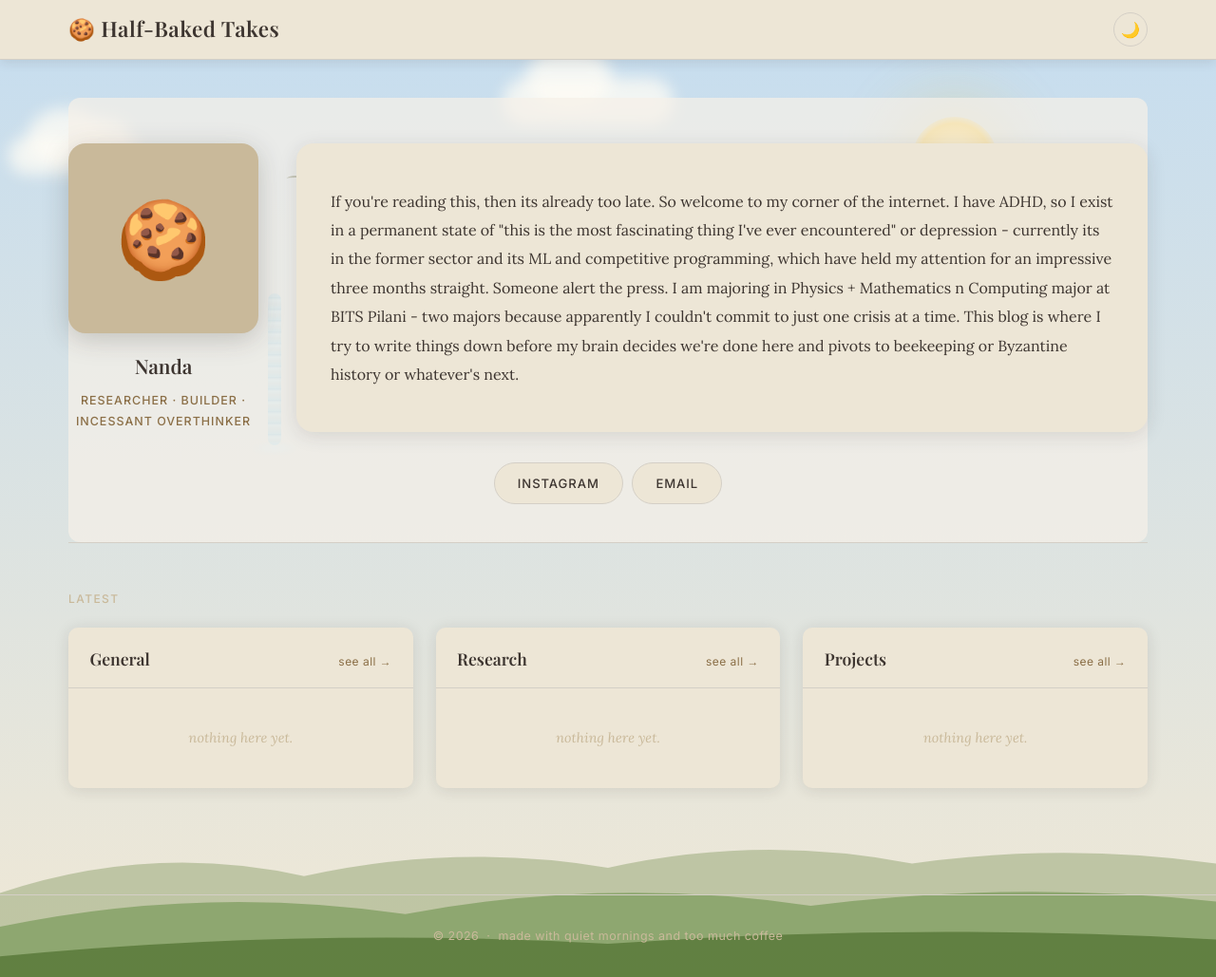
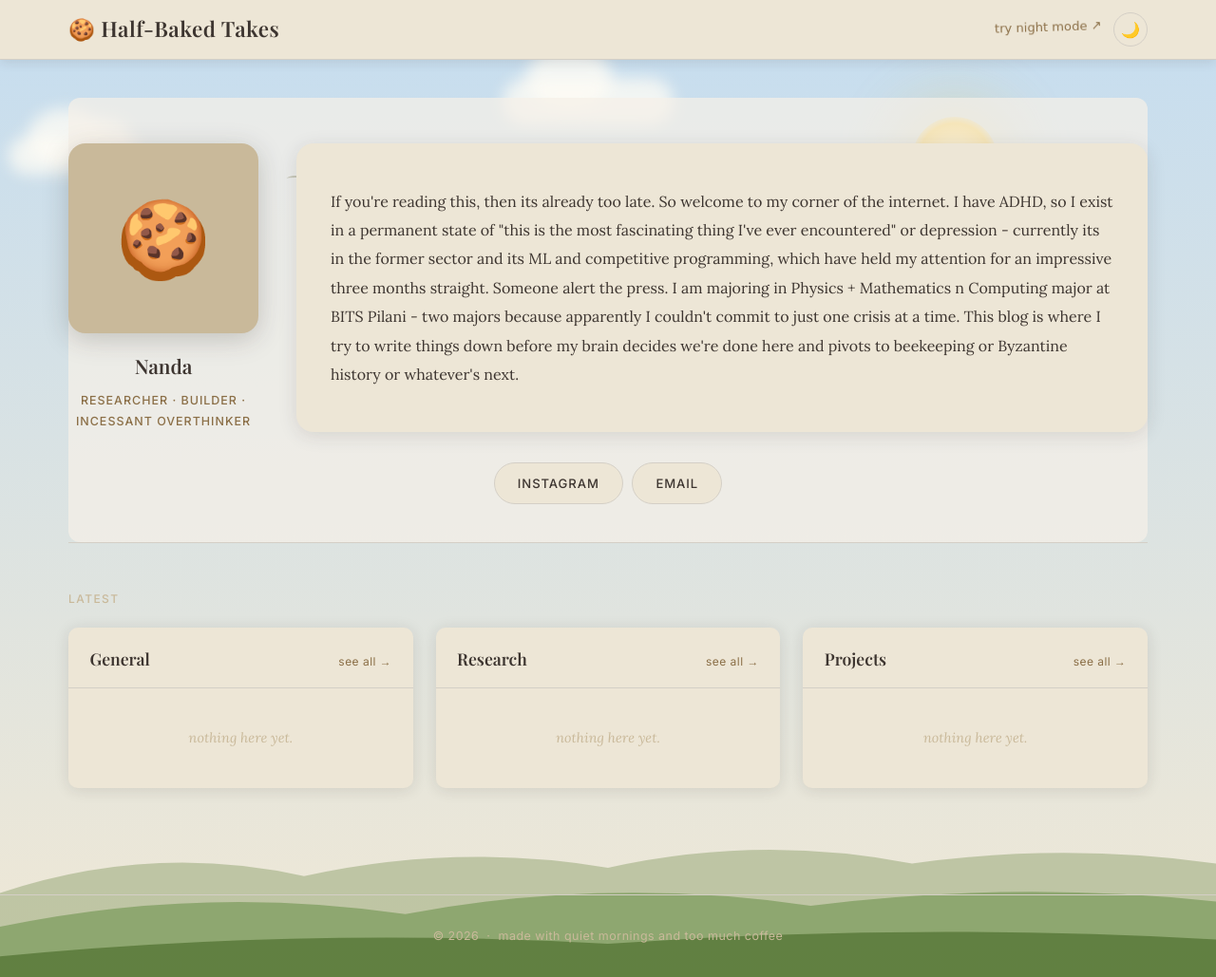
Before and after one commit to The-Stargazist/half-baked-takes, a Django app: page / in a window 1280 px wide. Shown: the whole page at 95% size. Run offline with Django 5.2, Linux system fonts and the light colour scheme; data comes from the database, SQL or seed files in the repository; data that the repository does not hold is empty; some web fonts are replaced.

Commit message:
remove waterfall, add theme toggle doodle hint

```diff
--- a/static/css/main.css
+++ b/static/css/main.css
@@ -152,40 +152,7 @@ body.page-exit  { animation: fadeOut 0.28s ease forwards; }
 .scene-hills svg { display:block; width:100%; height:auto; }
 
 /* ── Day waterfall ── */
-.scene-waterfall {
-  position: absolute;
-  left: 22%;
-  top: 30%;
-  width: 14px;
-  display: flex;
-  flex-direction: column;
-  align-items: center;
-  transition: opacity 0.8s ease;
-}
-.wf-cliff {
-  width: 14px;
-  height: 160px;
-  background: repeating-linear-gradient(
-    180deg,
-    rgba(140,200,230,0.9) 0px,
-    rgba(180,225,248,0.7) 3px,
-    rgba(140,200,230,0.4) 7px,
-    rgba(160,215,240,0.9) 12px
-  );
-  background-size: 14px 24px;
-  animation: fall 0.45s linear infinite;
-  border-radius: 7px;
-}
-.wf-mist {
-  width: 36px;
-  height: 14px;
-  background: radial-gradient(ellipse, rgba(200,235,255,0.55) 0%, transparent 80%);
-  margin-top: -4px;
-  animation: mist-pulse 2s ease-in-out infinite alternate;
-}
-@keyframes fall { from{background-position:0 0} to{background-position:0 24px} }
-@keyframes mist-pulse { from{opacity:0.5;transform:scaleX(1)} to{opacity:1;transform:scaleX(1.3)} }
-[data-theme="night"] .scene-waterfall { opacity:0; }
+.scene-waterfall { display: none; }
 
 /* ── Night: moon ── */
 .scene-moon {
@@ -324,6 +291,31 @@ nav {
   padding:0.45rem 1.1rem; margin-left:0.4rem;
 }
 .nav-links .btn-write:hover { background:var(--dusk); color:var(--cream); }
+
+/* ── Toggle hint doodle ── */
+.toggle-hint-wrap {
+  position: relative;
+  display: flex;
+  align-items: center;
+}
+.toggle-doodle {
+  position: absolute;
+  right: 48px;
+  white-space: nowrap;
+  font-family: 'Caveat', 'Comic Sans MS', cursive;
+  font-size: 0.82rem;
+  color: var(--bark);
+  opacity: 1;
+  transition: opacity 0.4s ease;
+  pointer-events: none;
+  animation: doodle-bob 2.5s ease-in-out infinite alternate;
+}
+.toggle-doodle.hidden { opacity: 0; }
+@keyframes doodle-bob {
+  from { transform: rotate(-4deg) translateY(0px); }
+  to   { transform: rotate(-1deg) translateY(-3px); }
+}
+[data-theme="night"] .toggle-doodle { color: var(--bark); }
 
 /* ── Theme toggle button ── */
 .theme-toggle {
--- a/static/js/transitions.js
+++ b/static/js/transitions.js
@@ -31,6 +31,12 @@ document.addEventListener('DOMContentLoaded', () => {
     if (toggle) toggle.querySelector('.theme-icon').textContent = theme === 'night' ? '☀️' : '🌙';
     if (theme === 'night') spawnFireflies();
     else clearFireflies();
+    // update doodle text then fade it out after first use
+    const doodle = document.getElementById('toggle-doodle');
+    if (doodle) {
+      doodle.textContent = theme === 'night' ? 'back to day ↗' : 'try night mode ↗';
+      setTimeout(() => doodle.classList.add('hidden'), 1800);
+    }
   }
 
   if (toggle) {
@@ -46,6 +52,12 @@ document.addEventListener('DOMContentLoaded', () => {
   const initTheme = html.getAttribute('data-theme');
   if (toggle) toggle.querySelector('.theme-icon').textContent = initTheme === 'night' ? '☀️' : '🌙';
   if (initTheme === 'night') spawnFireflies();
+  // hide doodle if user has already picked a theme before
+  const doodle = document.getElementById('toggle-doodle');
+  if (doodle) {
+    if (localStorage.getItem('theme')) doodle.classList.add('hidden');
+    else if (initTheme === 'night') doodle.textContent = 'back to day ↗';
+  }
   generateStars();
 
   /* ── Stars ── */
--- a/templates/base.html
+++ b/templates/base.html
@@ -69,9 +69,12 @@
           <button type="submit" class="nav-logout-btn">Logout</button>
         </form>
       {% endif %}
-      <button class="theme-toggle" id="theme-toggle" aria-label="Toggle theme">
-        <span class="theme-icon">🌙</span>
-      </button>
+      <div class="toggle-hint-wrap">
+        <span class="toggle-doodle" id="toggle-doodle">try night mode ↗</span>
+        <button class="theme-toggle" id="theme-toggle" aria-label="Toggle theme">
+          <span class="theme-icon">🌙</span>
+        </button>
+      </div>
     </div>
   </div>
 </nav>
```
